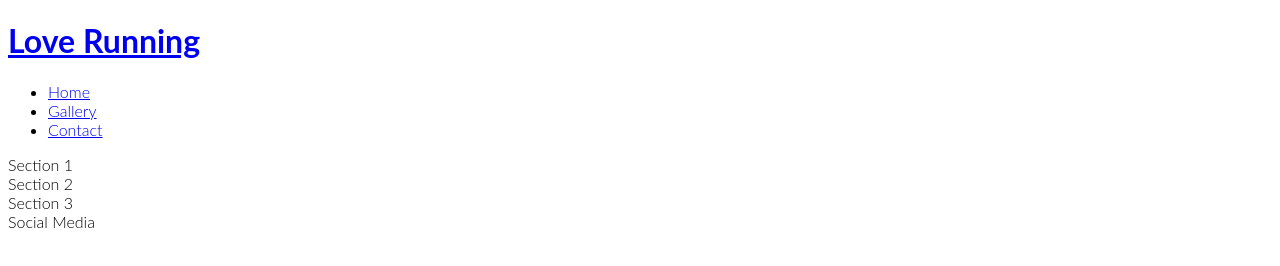
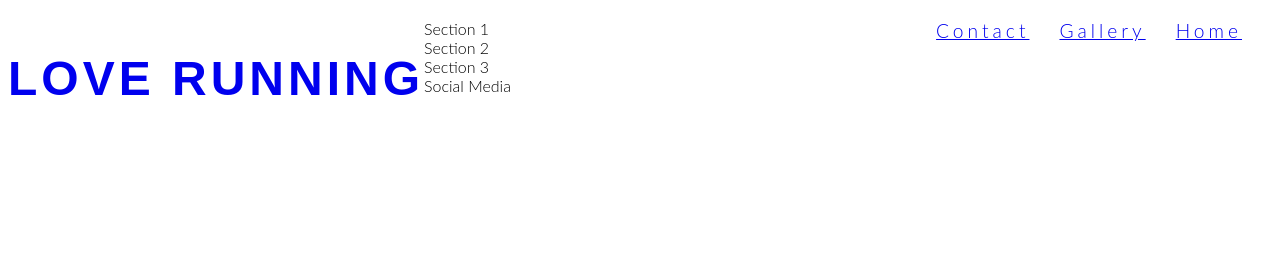
Before and after one commit to CharlieApell/Love-Running, a plain HTML site: page index.html in a window 1280 px wide. Drawn offline with Linux system fonts and the light colour scheme.

Commit message:
did some further changes to the header

```diff
--- a/assets/css/style.css
+++ b/assets/css/style.css
@@ -7,6 +7,33 @@
 }
 
 body {
-    font-family: 'Lato';
+    font-family: Bebas Neue, Arial;
+    font-family: Lato, Arial;
     font-weight: 300;
 }
+
+/* Headings and logo */
+
+h1, h2 {
+    font-family: Latos, Arial;
+    text-transform: uppercase;
+    letter-spacing: 4px;
+}
+
+#logo {
+    float: left;
+    font-size: 300%;
+}
+
+/* menus and nav-links */
+
+#menu {
+    font-size: 120%;
+    letter-spacing: 4px;
+}
+
+#menu li {
+    float: right;
+    list-style-type: none;
+    margin-right: 30px;
+}
--- a/index.html
+++ b/index.html
@@ -15,9 +15,9 @@
 <body>
     <header>
         <a href="index.html">
-            <h1>Love Running</h1>
+            <h1 id="logo">Love Running</h1>
             <nav>
-                <ul>
+                <ul id="menu">
                     <li>
                         <a href="index.html">Home</a>
                     </li>
@@ -31,10 +31,12 @@
             </nav>
         </a>
     </header>
-    <section>Section 1</section>
-    <section>Section 2</section>
-    <section>Section 3</section>
-    <footer>Social Media</footer>
+    <div>
+        <section>Section 1</section>
+        <section>Section 2</section>
+        <section>Section 3</section>
+        <footer>Social Media</footer>
+    </div>
 </body>
 
 </html>
```
